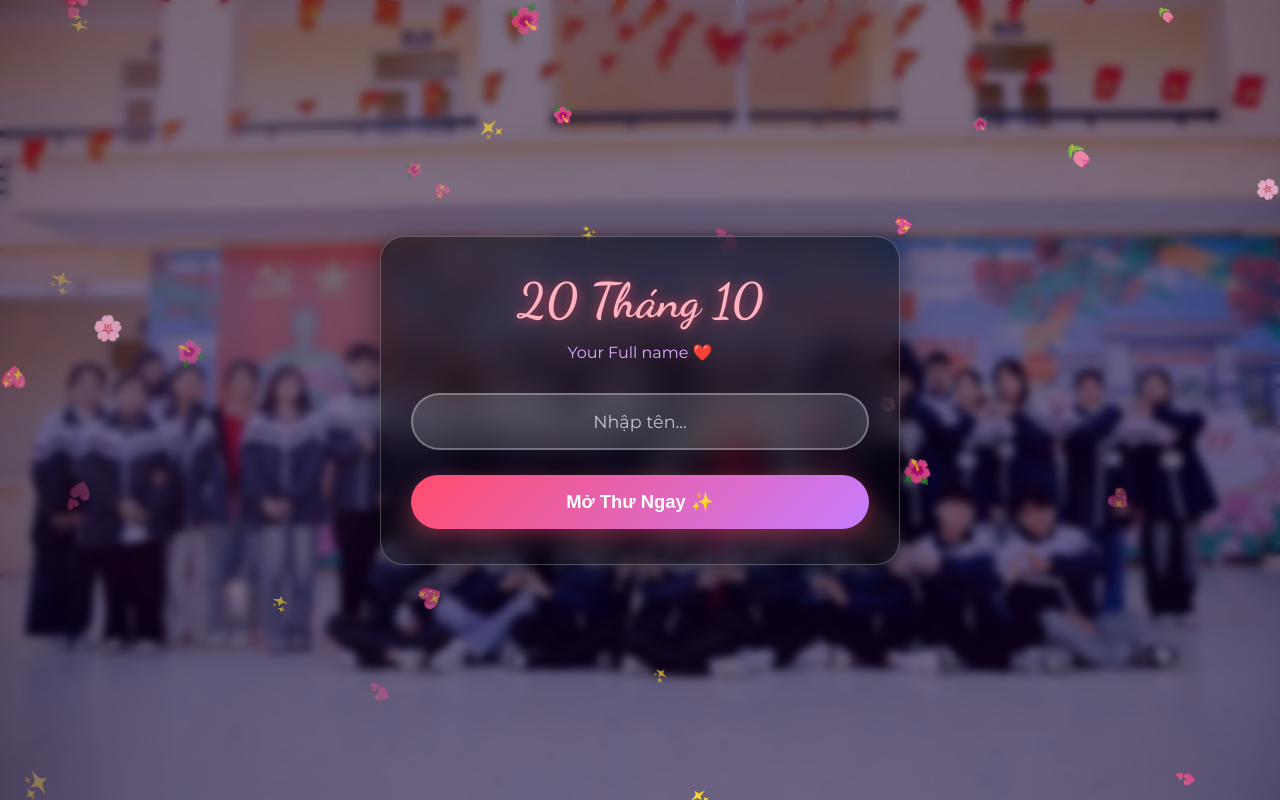
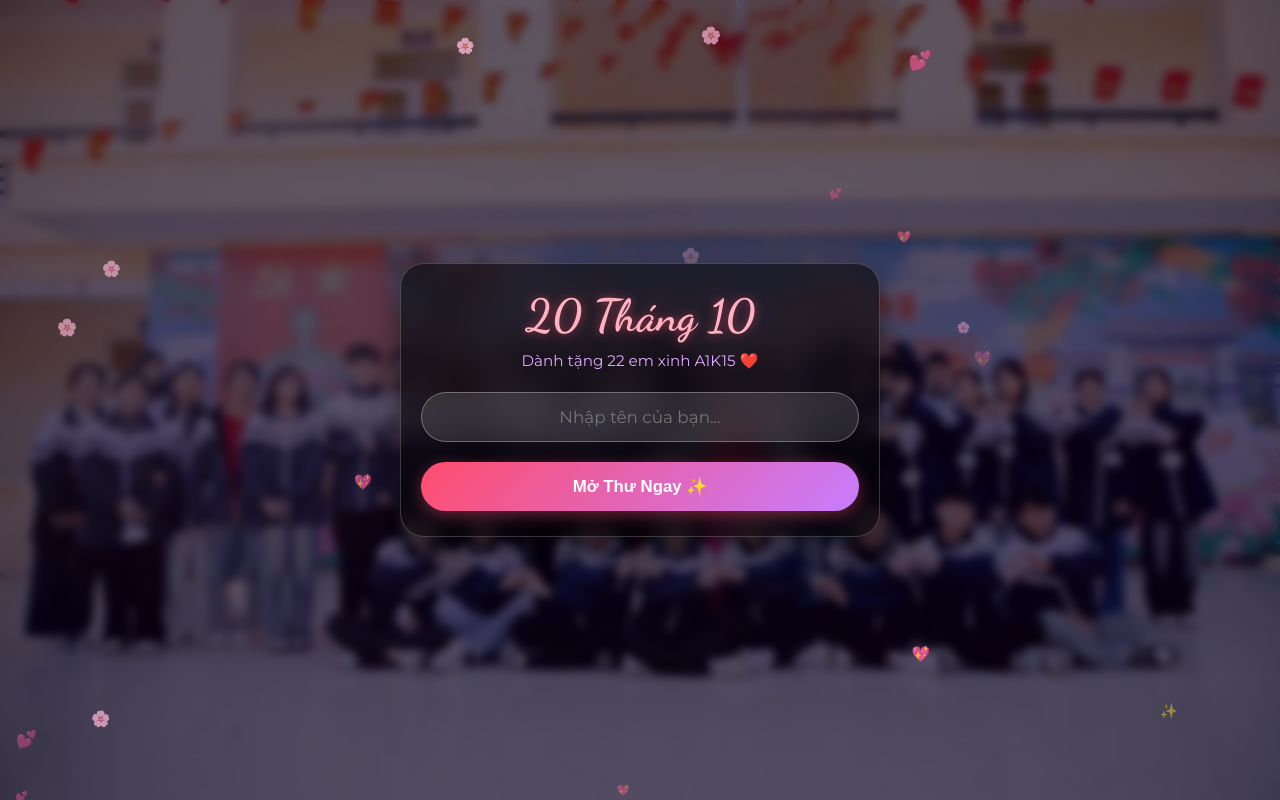
Before and after one commit to minh2k10/thu_20-10_A1-K15, a Flask app: page / in a window 1280 px wide. Run offline with Flask 3, Linux system fonts and the light colour scheme.

Commit message:
Add files via upload

```diff
--- a/templates/index.html
+++ b/templates/index.html
@@ -4,14 +4,14 @@
   <meta charset="UTF-8">
   <meta name="viewport" content="width=device-width, initial-scale=1.0, maximum-scale=1.0, user-scalable=no">
   <title>Thư tặng 22 em xinh A1K15</title>
-  <link rel="icon" type="image/jpeg" href="{{ url_for('static', filename='avatars/cac_ban_nam-modified.png') }}">
+  <link rel="icon" type="image/png" href="{{ url_for('static', filename='avatars/cac_ban_nam-modified.png') }}">
   <link href="https://fonts.googleapis.com/css2?family=Dancing+Script:wght@700&family=Montserrat:wght@400;600;700&display=swap" rel="stylesheet">
   <style>
     :root {
       --primary: #ff4d6d;
       --secondary: #ff758f;
-      --glass-bg: rgba(0, 0, 0, 0.45);
-      --glass-border: rgba(255, 255, 255, 0.25);
+      --glass-bg: rgba(0, 0, 0, 0.55);
+      --glass-border: rgba(255, 255, 255, 0.2);
     }
 
     * {
@@ -39,7 +39,7 @@
       background-image: url('/static/backgrounds/tap_the_lop.jpg');
       background-size: cover;
       background-position: center;
-      transition: background-image 1s ease-in-out;
+      transition: background-image 0.8s ease-in-out;
       z-index: 1;
     }
 
@@ -49,8 +49,9 @@
       left: 0;
       width: 100%;
       height: 100%;
-      background: rgba(16, 0, 43, 0.55);
-      backdrop-filter: blur(4px);
+      background: rgba(10, 0, 25, 0.65);
+      backdrop-filter: blur(5px);
+      -webkit-backdrop-filter: blur(5px);
       z-index: 2;
     }
 
@@ -61,7 +62,7 @@
       width: 100%;
       height: 100%;
       z-index: 3;
-      pointer-events: none; /* Để cú click nhận vào window */
+      pointer-events: none;
     }
 
     .app-container {
@@ -72,7 +73,7 @@
       display: flex;
       justify-content: center;
       align-items: center;
-      padding: 20px;
+      padding: 15px;
     }
 
     .glass-card {
@@ -81,12 +82,12 @@
       -webkit-backdrop-filter: blur(16px);
       border: 1px solid var(--glass-border);
       border-radius: 24px;
-      box-shadow: 0 8px 32px 0 rgba(0, 0, 0, 0.5);
-      padding: 35px 30px;
+      box-shadow: 0 10px 30px rgba(0, 0, 0, 0.5);
+      padding: 25px 20px;
       width: 100%;
-      max-width: 520px; /* Làm thẻ rộng hơn một chút cho thoải mái */
+      max-width: 480px;
       text-align: center;
-      transition: all 0.6s cubic-bezier(0.16, 1, 0.3, 1);
+      transition: all 0.4s ease;
       position: absolute;
       transform: scale(1);
       opacity: 1;
@@ -94,126 +95,127 @@
 
     .glass-card.hidden {
       opacity: 0;
-      transform: scale(0.8) translateY(30px);
+      transform: scale(0.9) translateY(20px);
       pointer-events: none;
     }
 
     .tab1-title {
       font-family: 'Dancing Script', cursive;
-      font-size: 3rem;
+      font-size: 2.8rem;
       color: #ffb3c1;
-      margin-bottom: 12px;
-      text-shadow: 0 0 12px rgba(255, 77, 109, 0.7);
+      margin-bottom: 8px;
+      text-shadow: 0 0 10px rgba(255, 77, 109, 0.6);
     }
 
     .tab1-sub {
-      font-size: 1rem;
+      font-size: 0.95rem;
       color: #e0aaff;
-      margin-bottom: 28px;
-      line-height: 1.5;
+      margin-bottom: 22px;
     }
 
     .input-group {
-      position: relative;
-      margin-bottom: 25px;
+      margin-bottom: 20px;
     }
 
     .name-input {
       width: 100%;
-      padding: 16px 20px;
+      padding: 14px 18px;
       border-radius: 50px;
-      border: 2px solid rgba(255, 255, 255, 0.3);
-      background: rgba(255, 255, 255, 0.15);
+      border: 1px solid rgba(255, 255, 255, 0.3);
+      background: rgba(255, 255, 255, 0.12);
       color: #fff;
-      font-size: 1.1rem;
+      font-size: 1.05rem;
       font-family: 'Montserrat', sans-serif;
       outline: none;
       text-align: center;
-      transition: all 0.3s ease;
-    }
-
-    .name-input::placeholder {
-      color: rgba(255, 255, 255, 0.7);
     }
 
     .name-input:focus {
       border-color: var(--primary);
-      background: rgba(255, 255, 255, 0.25);
-      box-shadow: 0 0 20px rgba(255, 77, 109, 0.5);
+      background: rgba(255, 255, 255, 0.2);
     }
 
     .btn-submit {
       width: 100%;
-      padding: 16px;
+      padding: 14px;
       border-radius: 50px;
       border: none;
       background: linear-gradient(135deg, #ff4d6d 0%, #c77dff 100%);
       color: white;
-      font-size: 1.15rem;
+      font-size: 1.05rem;
       font-weight: 600;
       cursor: pointer;
-      box-shadow: 0 6px 20px rgba(255, 77, 109, 0.4);
-      transition: all 0.3s ease;
+      box-shadow: 0 4px 15px rgba(255, 77, 109, 0.4);
     }
 
-    .btn-submit:active { transform: scale(0.96); }
-    .wishes-text {
-      white-space: pre-line;
-    }
     .tab2-container {
-      max-width: 550px;
+      max-height: 88vh;
       display: flex;
       flex-direction: column;
       align-items: center;
-      max-height: 90vh;
-      overflow-y: auto;
     }
 
     .card-header-img {
-      width: 140px;
-      height: 140px;
+      width: 110px;
+      height: 110px;
       border-radius: 50%;
-      border: 4px solid var(--secondary);
+      border: 3px solid var(--secondary);
       object-fit: cover;
-      box-shadow: 0 0 25px rgba(255, 117, 143, 0.8);
-      margin-bottom: 15px;
-      animation: pulse-border 2s infinite alternate;
-    }
-
-    @keyframes pulse-border {
-      0% { box-shadow: 0 0 15px rgba(255, 117, 143, 0.5); }
-      100% { box-shadow: 0 0 30px rgba(255, 117, 143, 0.9), 0 0 10px #fff; }
+      box-shadow: 0 0 20px rgba(255, 117, 143, 0.7);
+      margin-bottom: 10px;
+      flex-shrink: 0;
     }
 
     .recipient-name {
       font-family: 'Dancing Script', cursive;
-      font-size: 2.8rem;
+      font-size: 2.2rem;
       color: #ffb3c1;
-      margin-bottom: 15px;
-      text-shadow: 0 0 15px rgba(255, 77, 109, 0.6);
+      margin-bottom: 10px;
+      flex-shrink: 0;
     }
 
+    /* Khung văn bản hiển thị thư */
     .wishes-box {
-      background: rgba(0, 0, 0, 0.35);
+      background: rgba(0, 0, 0, 0.4);
       border-radius: 16px;
-      padding: 22px;
-      margin-bottom: 20px;
-      min-height: 140px;
+      padding: 16px;
+      margin-bottom: 12px;
+      max-height: 48vh;
+      overflow-y: auto;
       text-align: left;
       border: 1px solid rgba(255, 255, 255, 0.15);
       width: 100%;
+      scroll-behavior: smooth;
+      -webkit-overflow-scrolling: touch; /* Cuộn mượt trên iOS */
+
+      /* Tùy chỉnh thanh cuộn siêu mỏng đẹp mắt */
+      scrollbar-width: thin;
+      scrollbar-color: #ff4d6d rgba(255, 255, 255, 0.05);
+    }
+
+    .wishes-box::-webkit-scrollbar {
+      width: 5px;
+    }
+    .wishes-box::-webkit-scrollbar-track {
+      background: rgba(255, 255, 255, 0.05);
+      border-radius: 10px;
+    }
+    .wishes-box::-webkit-scrollbar-thumb {
+      background: linear-gradient(180deg, #ff4d6d, #c77dff);
+      border-radius: 10px;
     }
 
     .wishes-text {
-      font-size: 1.05rem;
-      line-height: 1.7;
+      font-size: 0.98rem;
+      line-height: 1.65;
       color: #f8f9fa;
       white-space: pre-line;
+      word-break: break-word;
     }
 
     .typing-cursor {
       display: inline-block;
-      width: 3px;
+      width: 2px;
       height: 1.1em;
       background-color: var(--primary);
       vertical-align: middle;
@@ -233,10 +235,10 @@
     <!-- TAB 1 -->
     <div id="tab1" class="glass-card">
       <h1 class="tab1-title">20 Tháng 10</h1>
-      <p class="tab1-sub">Your Full name ❤️</p>
+      <p class="tab1-sub">Dành tặng 22 em xinh A1K15 ❤️</p>
 
       <div class="input-group">
-        <input type="text" id="nameInput" class="name-input" placeholder="Nhập tên..." autocomplete="off">
+        <input type="text" id="nameInput" class="name-input" placeholder="Nhập tên của bạn..." autocomplete="off">
       </div>
 
       <button id="btnStart" class="btn-submit">Mở Thư Ngay ✨</button>
@@ -248,9 +250,13 @@
 
       <h2 id="recipientName" class="recipient-name">Gửi tới...</h2>
 
-      <div class="wishes-box">
+      <div id="wishesBox" class="wishes-box">
         <span id="wishesText" class="wishes-text"></span><span id="cursor" class="typing-cursor"></span>
       </div>
+
+      <button onclick="location.reload()" class="btn-submit" style="background: rgba(255,255,255,0.2); font-size: 0.9rem; padding: 10px; flex-shrink: 0;">
+        Nhập tên khác ↩
+      </button>
     </div>
   </div>
 
@@ -266,140 +272,112 @@
     window.addEventListener('resize', resizeCanvas);
     resizeCanvas();
 
-    // 5 MẪU TRÁI TIM KHÁC NHAU DÙNG CHO PHÁO HOA NỔ
-    const heartTypes = ['❤️', '💖', '💗', '💓', '✨'];
-
-    // MẪU HOA VÀ TRÁI TIM RƠI NHẸ (MƯA HOA / MƯA TRÁI TIM)
-    const fallingTypes = ['🌸', '🌺', '💖', '💕', '🌷', '✨'];
+    const heartTypes = ['❤️', '💖', '✨'];
+    const fallingTypes = ['🌸', '💖', '💕', '✨'];
 
     const fireworks = [];
     const rainParticles = [];
 
-    // 1. CẤU TRÚC HẠT PHÁO HOA TRÁI TIM (NỔ KHI CLICK)
     class HeartFirework {
       constructor(x, y) {
         this.x = x;
         this.y = y;
         const angle = Math.random() * Math.PI * 2;
-        const speed = Math.random() * 8 + 3; // Bắn ra xa và nhanh hơn
+        const speed = Math.random() * 5 + 2;
         this.vx = Math.cos(angle) * speed;
         this.vy = Math.sin(angle) * speed;
-        this.size = Math.random() * 16 + 14; // Kích thước icon trái tim
+        this.size = Math.random() * 12 + 12;
         this.symbol = heartTypes[Math.floor(Math.random() * heartTypes.length)];
         this.alpha = 1;
-        this.decay = Math.random() * 0.02 + 0.015;
-        this.gravity = 0.12;
-        this.rotation = Math.random() * Math.PI * 2;
-        this.rotSpeed = (Math.random() - 0.5) * 0.2;
+        this.decay = Math.random() * 0.03 + 0.02;
+        this.gravity = 0.1;
       }
 
       update() {
-        this.vx *= 0.95;
-        this.vy *= 0.95;
+        this.vx *= 0.94;
+        this.vy *= 0.94;
         this.vy += this.gravity;
         this.x += this.vx;
         this.y += this.vy;
-        this.rotation += this.rotSpeed;
         this.alpha -= this.decay;
       }
 
       draw() {
         ctx.save();
         ctx.globalAlpha = Math.max(this.alpha, 0);
-        ctx.translate(this.x, this.y);
-        ctx.rotate(this.rotation);
         ctx.font = `${this.size}px Arial`;
         ctx.textAlign = 'center';
         ctx.textBaseline = 'middle';
-        ctx.fillText(this.symbol, 0, 0);
+        ctx.fillText(this.symbol, this.x, this.y);
         ctx.restore();
       }
     }
 
-    // 2. CẤU TRÚC MƯA HOA & MƯA TRÁI TIM RƠI TỰ NHIÊN
     class RainParticle {
       constructor() {
         this.reset();
-        this.y = Math.random() * height; // Rải đều màn hình khi mới vào
+        this.y = Math.random() * height;
       }
 
       reset() {
         this.x = Math.random() * width;
         this.y = -20;
-        this.size = Math.random() * 14 + 12;
-        this.speedY = Math.random() * 1.5 + 0.8; // Rơi chậm nhẹ nhàng
-        this.speedX = Math.sin(Math.random() * Math.PI) * 0.6;
+        this.size = Math.random() * 10 + 10;
+        this.speedY = Math.random() * 1.2 + 0.6;
         this.symbol = fallingTypes[Math.floor(Math.random() * fallingTypes.length)];
-        this.opacity = Math.random() * 0.7 + 0.3;
-        this.rotation = Math.random() * Math.PI;
+        this.opacity = Math.random() * 0.6 + 0.3;
       }
 
       update() {
         this.y += this.speedY;
-        this.x += Math.sin(this.y / 30) * 0.5; // Đung đưa nhẹ khi rơi
-        this.rotation += 0.01;
-
-        if (this.y > height + 20) {
-          this.reset();
-        }
+        if (this.y > height + 20) this.reset();
       }
 
       draw() {
         ctx.save();
         ctx.globalAlpha = this.opacity;
-        ctx.translate(this.x, this.y);
-        ctx.rotate(this.rotation);
         ctx.font = `${this.size}px Arial`;
         ctx.textAlign = 'center';
         ctx.textBaseline = 'middle';
-        ctx.fillText(this.symbol, 0, 0);
+        ctx.fillText(this.symbol, this.x, this.y);
         ctx.restore();
       }
     }
 
-    // Khởi tạo 35 hạt mưa hoa/trái tim rơi
-    for (let i = 0; i < 35; i++) {
+    // Giảm số lượng hạt xuống 20 để mượt trên điện thoại
+    for (let i = 0; i < 20; i++) {
       rainParticles.push(new RainParticle());
     }
 
-    function createFirework(x, y, count = 25) {
+    function createFirework(x, y, count = 15) {
       for (let i = 0; i < count; i++) {
         fireworks.push(new HeartFirework(x, y));
       }
     }
 
-    // BẬT VÒNG LẶP ANIMATION CANVAS
     function animate() {
       ctx.clearRect(0, 0, width, height);
 
-      // Vẽ mưa hoa & trái tim
       rainParticles.forEach(p => {
         p.update();
         p.draw();
       });
 
-      // Vẽ pháo hoa trái tim khi click
       for (let i = fireworks.length - 1; i >= 0; i--) {
         const f = fireworks[i];
         f.update();
         f.draw();
-        if (f.alpha <= 0) {
-          fireworks.splice(i, 1);
-        }
+        if (f.alpha <= 0) fireworks.splice(i, 1);
       }
 
       requestAnimationFrame(animate);
     }
     animate();
 
-    // Bắt sự kiện click/chạm để bắn pháo hoa trái tim
     window.addEventListener('pointerdown', (e) => {
-      createFirework(e.clientX, e.clientY, 25);
+      createFirework(e.clientX, e.clientY, 12);
     });
 
-    // ==========================================
-    // KẾT NỐI BACKEND FLASK
-    // ==========================================
     const btnStart = document.getElementById('btnStart');
     const nameInput = document.getElementById('nameInput');
     const tab1 = document.getElementById('tab1');
@@ -407,6 +385,7 @@
     const recipientImg = document.getElementById('recipientImg');
     const recipientName = document.getElementById('recipientName');
     const wishesText = document.getElementById('wishesText');
+    const wishesBox = document.getElementById('wishesBox');
     const cursor = document.getElementById('cursor');
     const bgImage = document.getElementById('bgImage');
 
@@ -421,10 +400,6 @@
 
       btnStart.innerText = "Đang mở thư...";
       btnStart.disabled = true;
-
-      // Nổ pháo hoa lớn tại nút bấm
-      const rect = btnStart.getBoundingClientRect();
-      createFirework(rect.left + rect.width / 2, rect.top + rect.height / 2, 40);
 
       try {
         const response = await fetch('/api/get-card', {
@@ -446,12 +421,13 @@
           setTimeout(() => {
             tab1.style.display = 'none';
             tab2.classList.remove('hidden');
-
-            // Nổ pháo hoa cực lớn mừng kết quả
-            createFirework(width / 2, height / 3, 50);
-
+            createFirework(width / 2, height / 3, 25);
             startTypingWishes(data.name, data.wishes);
-          }, 500);
+          }, 350);
+        } else {
+          alert(data.message || 'Không tìm thấy tên trong danh sách!');
+          btnStart.innerText = "Mở Thư Ngay ✨";
+          btnStart.disabled = false;
         }
       } catch (err) {
         alert('Có lỗi kết nối server!');
@@ -460,6 +436,7 @@
       }
     });
 
+    /* Hàm gõ chữ nhanh siêu mượt & tự động cuộn khung */
     function startTypingWishes(name, wishesMsg) {
       recipientName.innerHTML = `Chúc Mừng 20/10!<br>${name} 💕`;
       let charIndex = 0;
@@ -469,12 +446,14 @@
         if (charIndex < wishesMsg.length) {
           wishesText.innerText += wishesMsg.charAt(charIndex);
           charIndex++;
-          setTimeout(typeWriter, 35);
+          // Tự động cuộn xuống dưới cùng khi chữ xuất hiện
+          wishesBox.scrollTop = wishesBox.scrollHeight;
+          setTimeout(typeWriter, 18); // Tăng tốc độ gõ lên 18ms (nhanh gấp đôi cũ)
         } else {
           cursor.style.display = 'none';
         }
       }
-      setTimeout(typeWriter, 400);
+      setTimeout(typeWriter, 300);
     }
   </script>
 </body>
```
